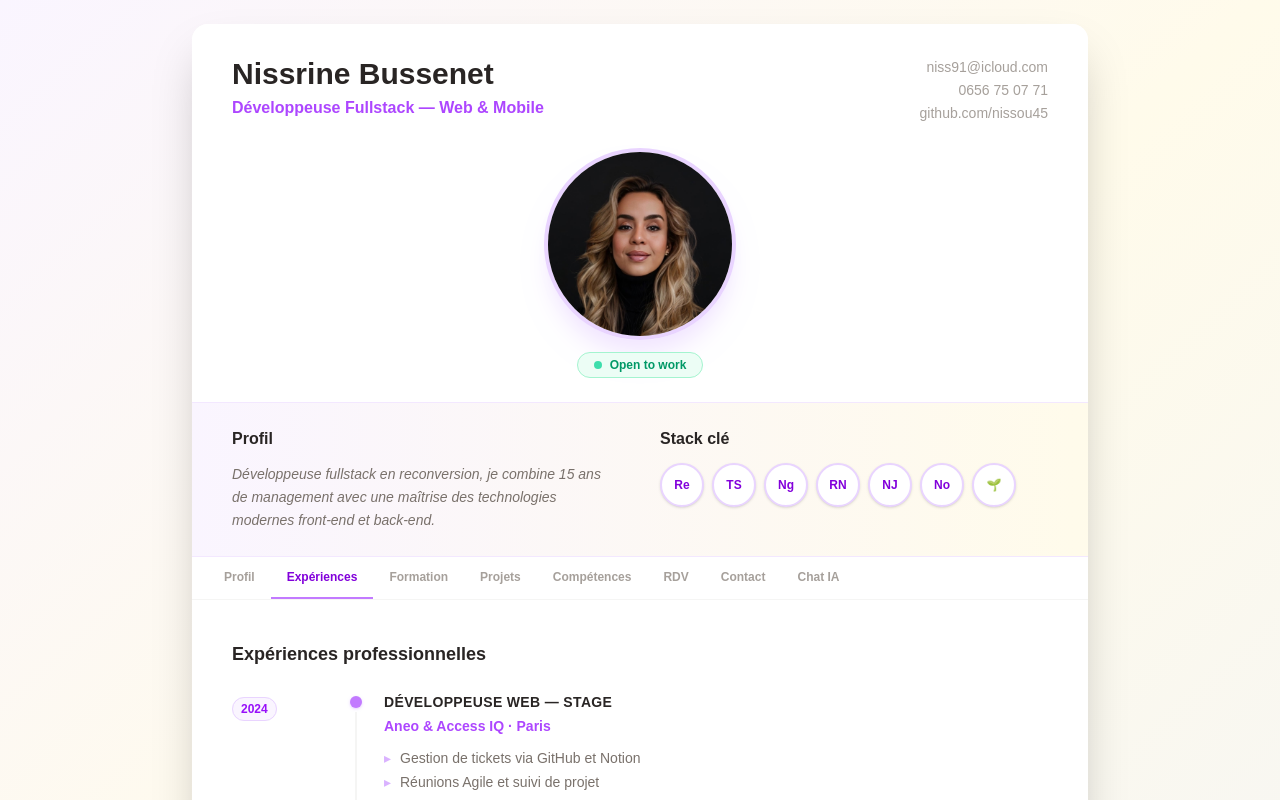
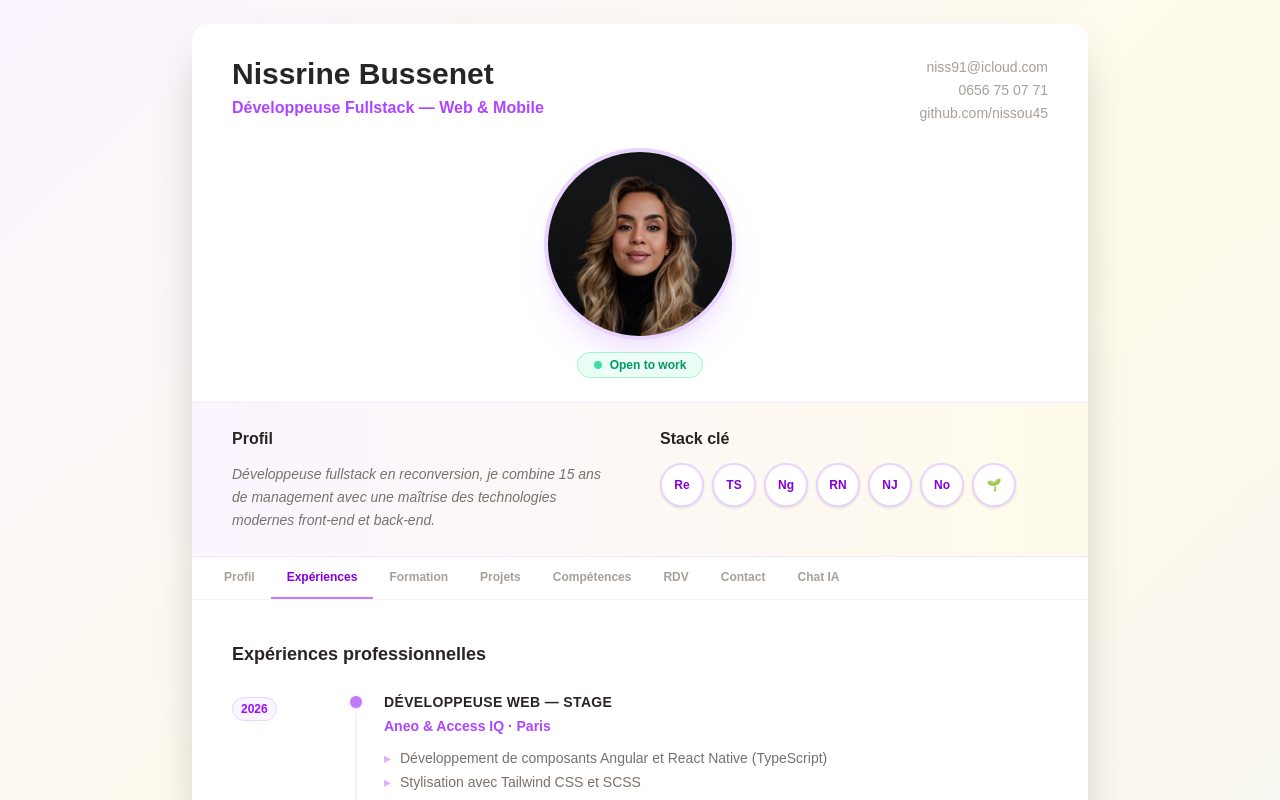
Before and after one commit to nissou45/portfolio-nissrine, a Next.js app: page /cv in a window 1280 px wide. Both pictures are taken after a click on the button "Expériences". Shown: the top 800 px of the page. Built offline with nearby package versions, Linux system fonts and the light colour scheme.

Commit message:
fix: mise à jour stage Aneo 2026 et technos

```diff
--- a/app/cv/page.tsx
+++ b/app/cv/page.tsx
@@ -226,13 +226,15 @@ export default function Home() {
                 {
                   poste: "Développeuse Web — Stage",
                   org: "Aneo & Access IQ · Paris",
-                  date: "2024",
+                  date: "2026",
                   bullets: [
-                    "Gestion de tickets via GitHub et Notion",
-                    "Réunions Agile et suivi de projet",
-                    "Composants React & TypeScript",
-                    "Intégration Figma responsive",
-                    "Collaboration dev & product",
+                    "Développement de composants Angular et React Native (TypeScript)",
+                    "Stylisation avec Tailwind CSS et SCSS",
+                    "Intégration de maquettes Figma en responsive design",
+                    "Gestion de tickets techniques via GitHub et Notion",
+                    "Participation aux cérémonies Agile (daily, sprint review, retrospective)",
+                    "Suivi d'un projet en production et cycle de vie produit complet",
+                    "Collaboration avec les équipes dev, design et product owner",
                   ],
                 },
                 {
@@ -289,7 +291,7 @@ export default function Home() {
                 {
                   poste: "Formation Développeuse Web & Site Web",
                   org: "AFEC · Pau",
-                  date: "2023 – 2024",
+                  date: "2025 – 2026",
                   bullets: [
                     "HTML, CSS, JavaScript — fondamentaux",
                     "Projets pratiques & stage en entreprise",
```
